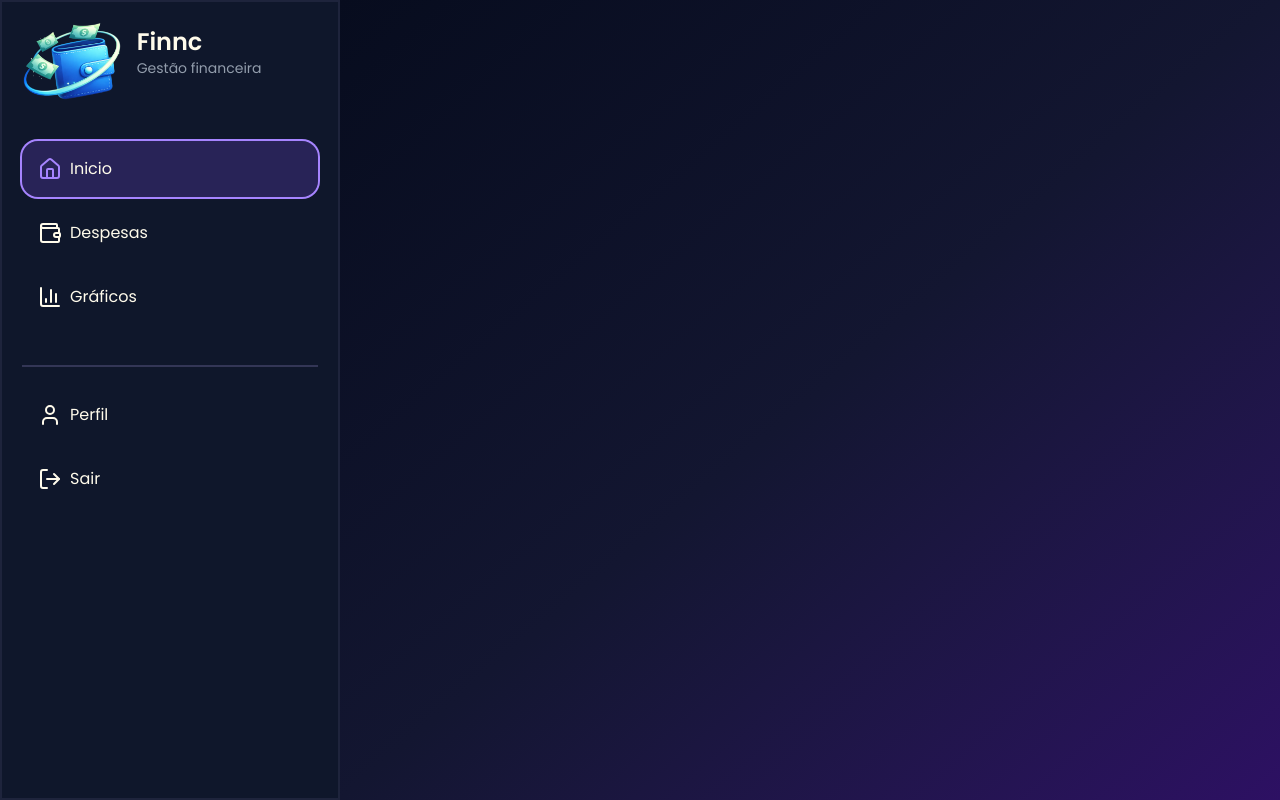
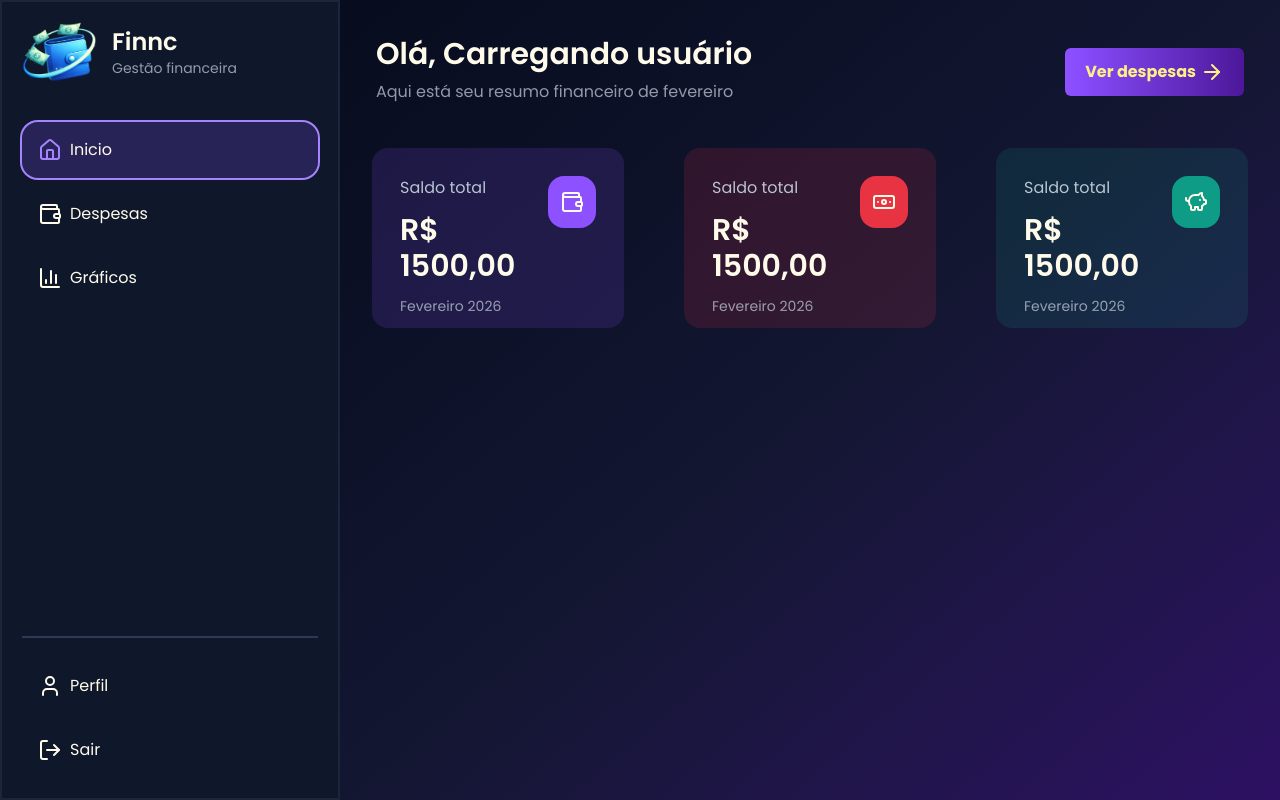
Before and after one commit to CarlosAudre/Finnc-React, a React (Vite) app: page / in a window 1280 px wide. Built offline with nearby package versions, Linux system fonts and the light colour scheme; no server answers; sample sign-in values are in the browser's storage.

Commit message:
started to create home-page and expense-page

```diff
--- a/src/App.jsx
+++ b/src/App.jsx
@@ -1,37 +1,39 @@
-import { BrowserRouter as Router, Routes, Route } from "react-router-dom"
-import { Login } from "./pages/Login"
-import { Register } from "./pages/Register"
-import {Toaster} from 'sonner'
-import { Home } from "./pages/Home"
-import { MainLayout } from "./layout/MainLayout"
-import { Expense } from "./pages/Expense"
-import { DashboardPage } from "./pages/DashboardPage"
-import { Profile } from "./pages/Profile"
+import { BrowserRouter as Router, Routes, Route } from "react-router-dom";
+import { Login } from "./pages/Login";
+import { Register } from "./pages/Register";
+import { Toaster } from "sonner";
+import { Home } from "./pages/Home";
+import { MainLayout } from "./layout/MainLayout";
+import { Expense } from "./pages/Expense";
+import { DashboardPage } from "./pages/DashboardPage";
+import { Profile } from "./pages/Profile";
+import { ProtectedRoute } from "./infra/ProtectedRoute";
 
 function App() {
-
   return (
     <>
-      <Toaster
-      position="top-center"
-      richColors
-      />
+      <Toaster position="top-center" richColors />
       <Router>
         <Routes>
-          <Route path="/login" element={<Login/>}/>
-          <Route path="/register" element={<Register/>}/>
+          <Route path="/login" element={<Login />} />
+          <Route path="/register" element={<Register />} />
 
-          <Route element={<MainLayout/>}>
-            <Route path="/" element={<Home/>}/>
-            <Route path="/expense" element={<Expense/>}/>
-            <Route path="/dashboard" element={<DashboardPage/>}/>
-            <Route path="/profile" element={<Profile/>}/>
+          <Route
+            element={
+              <ProtectedRoute>
+                <MainLayout />
+              </ProtectedRoute>
+            }
+          >
+            <Route path="/" element={<Home />} />
+            <Route path="/expense" element={<Expense />} />
+            <Route path="/dashboard" element={<DashboardPage />} />
+            <Route path="/profile" element={<Profile />} />
           </Route>
         </Routes>
-    </Router>
+      </Router>
     </>
-
-  )
+  );
 }
 
-export default App
+export default App;
--- /dev/null
+++ b/src/components/Card.jsx
@@ -0,0 +1,15 @@
+export function Card(props){
+    return(
+        <div className={`flex rounded-2xl justify-between ${props.bgColor} p-7 h-45`}>
+            <div className="flex flex-col gap-3">
+                <p className="text-slate-300/90 text-base">{props.title}</p>
+                <p className="font-semibold text-3xl">R$ {props.balance}</p>
+                <p className="text-slate-300/70 text-sm">{props.date}</p>
+            </div>
+
+            <div className={`flex justify-center items-center rounded-2xl ${props.bgIconColor} w-13 h-13`}>
+                {props.img}
+            </div>
+        </div>
+    )
+}
--- a/src/components/Sidebar.jsx
+++ b/src/components/Sidebar.jsx
@@ -1,17 +1,21 @@
-import { HomeIcon, Wallet, ChartColumn, User, LogOut} from "lucide-react";
+import { HomeIcon, Wallet, ChartColumn, User, LogOut } from "lucide-react";
 import logo from "../assets/finnc_logo.png";
 import { Link, useLocation, useNavigate } from "react-router-dom";
 
 export function Sidebar() {
-    const{pathname} = useLocation() //get the path name
-    const navigate = useNavigate()
+  const { pathname } = useLocation(); //get the path name
+  const navigate = useNavigate();
+
+  function handleLogout() {
+    localStorage.removeItem("token");
+    navigate("/login");
+  }
 
   return (
-    <div className=" flex min-h-screen flex-col justify-self-start gap-10 bg-slate-900 border-2 border-violet-300/8 p-5 w-64 lg:w-85">
-
+    <div className=" flex h-screen  flex-col justify-self-start gap-10 bg-slate-900 border-2 border-violet-300/8 p-5 w-64 lg:w-85">
       {/*Logo*/}
       <div onClick={() => navigate("/")} className="flex gap-3 cursor-pointer">
-        <img src={logo} alt="logo" className="w-1/3" />
+        <img src={logo} alt="logo" className="w-1/4 h-15  " />
         <div className="flex flex-col p-1">
           <h1 className="text-2xl font-semibold">Finnc</h1>
           <p className="text-sm text-slate-300/70">Gestão financeira</p>
@@ -26,17 +30,26 @@ export function Sidebar() {
             to="/"
             className={`${pathname === "/" ? "flex gap-2 p-4 rounded-2xl ring-2 border-violet-500/20 bg-violet-500/20 text-violet-400" : "flex gap-2 p-4"}`}
           >
-            <HomeIcon/>
+            <HomeIcon />
             <p className="text-amber-50 text-base">Inicio</p>
           </Link>
 
-          <Link to="/expense" className={`${pathname === "/expense" ? "flex gap-2 p-4 rounded-2xl ring-2 border-violet-500/20 bg-violet-500/20 text-violet-400 ":
-            "flex gap-2 p-4"}`}>
+          <Link
+            to="/expense"
+            className={`${
+              pathname === "/expense"
+                ? "flex gap-2 p-4 rounded-2xl ring-2 border-violet-500/20 bg-violet-500/20 text-violet-400 "
+                : "flex gap-2 p-4"
+            }`}
+          >
             <Wallet />
             <p className="text-amber-50">Despesas</p>
           </Link>
 
-          <Link to="/dashboard" className={`${pathname === "/dashboard" ? "flex gap-2 p-4 rounded-2xl ring-2 border-violet-500/20 bg-violet-500/20 text-violet-400" : "flex gap-2 p-4"}`}>
+          <Link
+            to="/dashboard"
+            className={`${pathname === "/dashboard" ? "flex gap-2 p-4 rounded-2xl ring-2 border-violet-500/20 bg-violet-500/20 text-violet-400" : "flex gap-2 p-4"}`}
+          >
             <ChartColumn />
             <p className="text-amber-50">Gráficos</p>
           </Link>
@@ -44,14 +57,21 @@ export function Sidebar() {
 
         {/* Profile */}
         <div className="flex flex-col border-t-2 border-violet-300/20 pt-5 gap-2">
-              <Link to="/profile" className={`${pathname === "/profile" ? "flex p-4 gap-2  rounded-2xl ring-2 border-violet-500/20 bg-violet-500/20 text-violet-400" : "flex gap-2 p-4"}`} >
-                <User />
-                <p className="text-amber-50">Perfil</p>
-              </Link>
-              <Link to="/login" className="flex gap-2  p-4">
-                <LogOut />
-                <p className="text-amber-50">Sair</p>
-              </Link>
+          <Link
+            to="/profile"
+            className={`${pathname === "/profile" ? "flex p-4 gap-2  rounded-2xl ring-2 border-violet-500/20 bg-violet-500/20 text-violet-400" : "flex gap-2 p-4"}`}
+          >
+            <User />
+            <p className="text-amber-50">Perfil</p>
+          </Link>
+
+          <button
+            onClick={handleLogout}
+            className="flex gap-2 p-4 cursor-pointer"
+          >
+            <LogOut />
+            <p className="text-amber-50">Sair</p>
+          </button>
         </div>
       </div>
     </div>
--- /dev/null
+++ b/src/infra/ProtectedRoute.jsx
@@ -0,0 +1,11 @@
+import { Navigate } from "react-router-dom";
+
+export function ProtectedRoute({ children }) {
+  const token = localStorage.getItem("token");
+
+  if (!token) {
+    return <Navigate to="/login" replace />; //Navigate it's different from navigate, with Navigate, if the condition its not true, the page will not be rendered
+  }
+
+  return children;
+}
--- a/src/pages/DashboardPage.jsx
+++ b/src/pages/DashboardPage.jsx
@@ -1,6 +1,6 @@
 export function DashboardPage(){
     return(
-        <div>
+        <div className="w-screen h-screen md:p-3">
 
         </div>
     )
--- a/src/pages/Expense.jsx
+++ b/src/pages/Expense.jsx
@@ -1,7 +1,59 @@
-export function Expense(){
-    return(
-        <div>
+import { CalendarFold, Wallet, Banknote, PiggyBank } from "lucide-react";
+import { Card } from "../components/Card";
 
+export function Expense() {
+  return (
+    <div className="w-auto h-screen flex flex-col md:p-3">
+      <header className="flex flex-col md:flex-row justify-between p-3 m-3">
+        <div className="flex flex-col gap-2">
+          <h1 className="text-3xl font-semibold">Despesas</h1>
+          <p className="text-slate-300/70 text-base">{`Gerencie seus gastos de fevereiro 2026`}</p>
         </div>
-    )
+
+        <div
+          className="flex justify-center items-center p-5 mt-3 w-50 md:w-50 h-13 cursor-pointer  rounded-md
+        bg-gray-500/5 border-2 border-amber-50/3 text-amber-50 font-bold gap-1"
+        >
+          <CalendarFold className="text-violet-400" />
+          <p>Fevereiro 2026</p>
+        </div>
+      </header>
+
+      <main className="flex flex-col">
+        <div
+          className="p-5 gap-10 md:gap-5 lg:gap-15 grid grid-cols-1 md:grid-cols-2
+          lg:grid-cols-3"
+        >
+          <Card
+            bgColor="bg-violet-500/15"
+            bgIconColor="bg-violet-500"
+            title="Saldo total"
+            img={<Wallet />}
+            balance="1500,00"
+            date="Fevereiro 2026"
+          />
+
+          <Card
+            bgColor="bg-[#E83343]/15"
+            bgIconColor="bg-[#E83343]"
+            title="Total gasto"
+            img={<Banknote />}
+            balance="1500,00"
+            date="1 despesa"
+          />
+
+          <Card
+            bgColor="bg-[#0e9c87]/15"
+            bgIconColor="bg-[#0e9c87]"
+            title="Economia"
+            img={<PiggyBank />}
+            balance="1500,00"
+            date="50% do total"
+          />
+        </div>
+
+        <div></div>
+      </main>
+    </div>
+  );
 }
--- a/src/pages/Home.jsx
+++ b/src/pages/Home.jsx
@@ -1,10 +1,95 @@
-
+import { useEffect, useState } from "react";
+import { ArrowRight, Wallet, Banknote, PiggyBank } from "lucide-react";
+import { useNavigate } from "react-router-dom";
+import { Card } from "../components/Card";
 
 export function Home() {
+  const [userName, setUserName] = useState();
+  const navigate = useNavigate();
+
+  useEffect(() => {
+    //UseEffect its used when the function is executed only once
+    async function getUserName() {
+      try {
+        const token = localStorage.getItem("token");
+        if (!token) {
+          throw new Error("Token não encontrado");
+        }
+        const response = await fetch("http://localhost:8081/me", {
+          headers: {
+            Authorization: `Bearer ${token}`,
+          },
+        });
+        if (!response.ok) {
+          throw new Error("Usuário não autenticado");
+        }
+        const data = await response.json();
+        setUserName(data.name);
+      } catch (err) {
+        console.log(err.message);
+      }
+    }
+    getUserName();
+  }, []);
 
   return (
-    <div>
+    <div className="flex flex-col w-auto h-screen md:p-3">
+      <header className="flex flex-col md:flex-row justify-between p-3 m-3">
+        <div className="flex flex-col gap-2">
+          <h1
+            className={"text-3xl font-semibold"}
+          >{`Olá, ${userName ? userName : "Carregando usuário"}`}</h1>
+          <p
+            className={"text-slate-300/70 text-base"}
+          >{`Aqui está seu resumo financeiro de fevereiro`}</p>
+        </div>
 
+        <div
+          onClick={() => navigate("/expense")}
+          className="flex justify-center items-center bg-linear-to-r from-violet-500 to-violet-900 rounded-md
+         p-5 mt-3 w-50 md:w-auto h-12 cursor-pointer text-yellow-200 font-bold gap-1 hover:from-violet-600 hover:to-violet-950
+         transition-colors duration-300"
+        >
+          <p>Ver despesas</p>
+          <ArrowRight />
+        </div>
+      </header>
+
+      <main className="flex flex-col">
+        <div
+          className="p-5 gap-10 md:gap-5 lg:gap-15 grid grid-cols-1 md:grid-cols-2
+          lg:grid-cols-3"
+        >
+          <Card
+            bgColor="bg-violet-500/15"
+            bgIconColor="bg-violet-500"
+            title="Saldo total"
+            img={<Wallet />}
+            balance="1500,00"
+            date="Fevereiro 2026"
+          />
+
+          <Card
+            bgColor="bg-[#E83343]/15"
+            bgIconColor="bg-[#E83343]"
+            title="Saldo total"
+            img={<Banknote />}
+            balance="1500,00"
+            date="Fevereiro 2026"
+          />
+
+          <Card
+            bgColor="bg-[#0e9c87]/15"
+            bgIconColor="bg-[#0e9c87]"
+            title="Saldo total"
+            img={<PiggyBank />}
+            balance="1500,00"
+            date="Fevereiro 2026"
+          />
+        </div>
+
+        <div></div>
+      </main>
     </div>
-  )
+  );
 }
--- a/src/pages/Login.jsx
+++ b/src/pages/Login.jsx
@@ -29,12 +29,6 @@ export function Login() {
     }
   }
 
-  /*OBS: exemplo de como pedir o token para acessar os dados de uma pg
-     fetch("http://localhost:8081/users", {
-            headers: {
-            Authorization: `Bearer ${token}`
-  }
-}) */
 
   return (
     <div className="w-full min-h-screen flex justify-around bg-linear-to-b text-neutral-100">
--- a/src/pages/Profile.jsx
+++ b/src/pages/Profile.jsx
@@ -1,6 +1,6 @@
 export function Profile(){
     return(
-        <div>
+        <div className="w-screen h-screen md:p-3">
 
         </div>
     )
```
Also changed, not shown: src/layout/MainLayout.jsx (+12 -9 lines).
